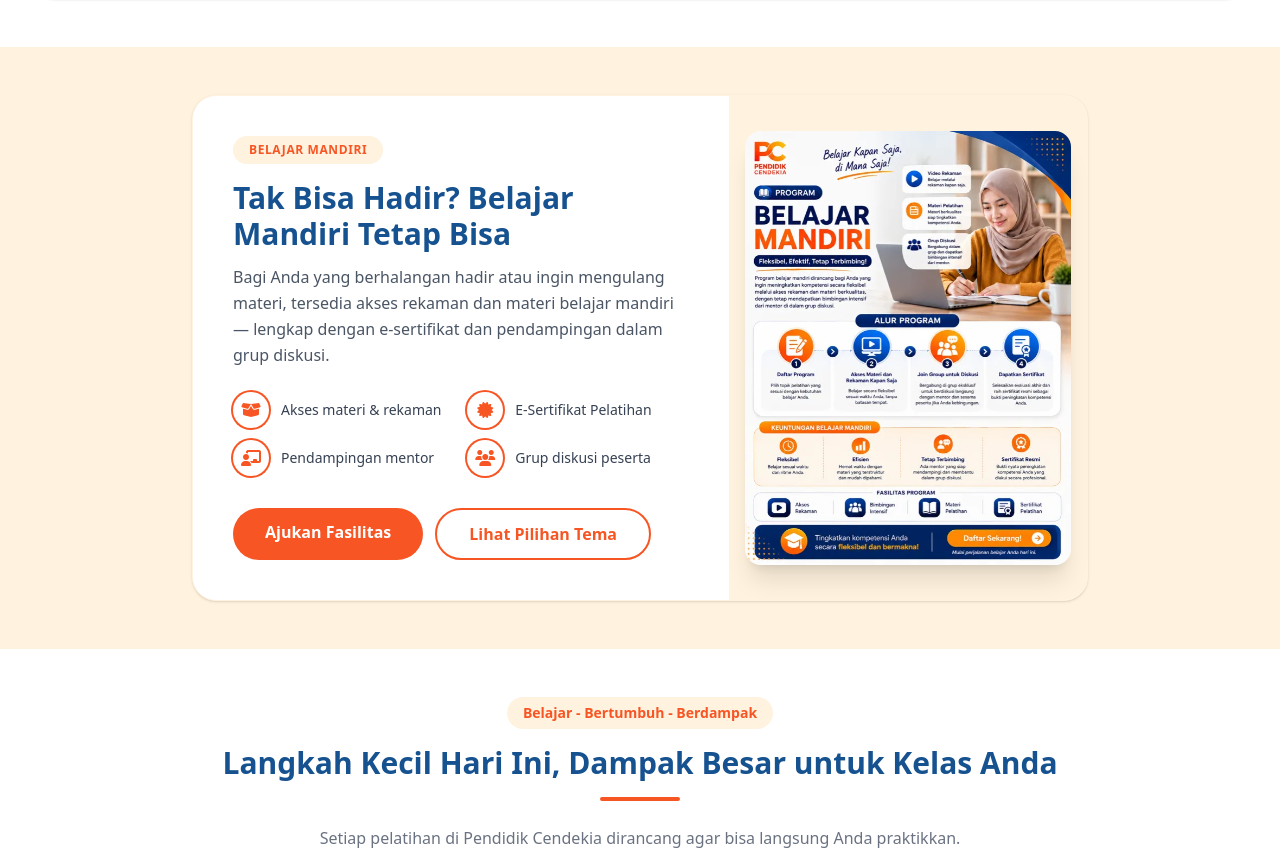
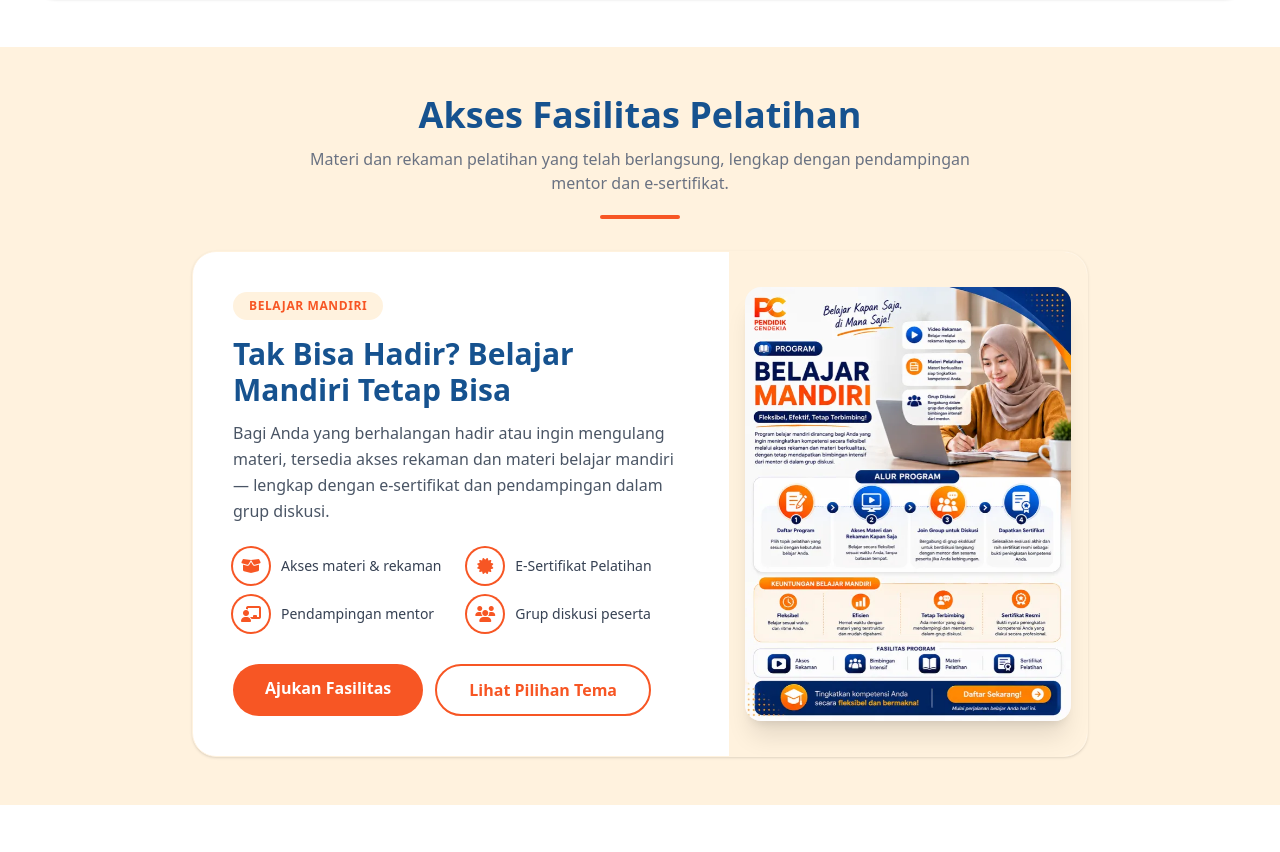
Before and after one commit to pendidikcendekia/web-pendidik-cendekia, a Next.js app: page /program/pelatihan-terbaru in a window 1280 px wide. Shown: the part 3485-4337 px from the top of the page. Built offline with nearby package versions, Linux system fonts and the light colour scheme.

Commit message:
Tambah judul Akses Fasilitas Pelatihan di section Penawaran Belajar Mandiri
Mengikuti pola section lain di halaman ini (Formulir dan Detail Kegiatan,
Pelatihan Lainnya): judul, deskripsi singkat, lalu garis oranye.
Hierarki heading dirapikan: judul section jadi h2, judul kartu jadi h3.

```diff
--- a/src/app/program/pelatihan-terbaru/page.tsx
+++ b/src/app/program/pelatihan-terbaru/page.tsx
@@ -547,15 +547,25 @@
       {/* ===== PENAWARAN MANDIRI BELAJAR ===== */}
       <section id="penawaran-mandiri-belajar" className="py-6 md:py-12 bg-krem">
         <div className="max-w-7xl mx-auto px-4 sm:px-6 lg:px-8">
+          <div className="text-center mb-8">
+            <h2 className="text-3xl md:text-4xl font-bold text-biru">
+              Akses Fasilitas Pelatihan
+            </h2>
+            <p className="text-gray-500 mt-3 max-w-2xl mx-auto">
+              Materi dan rekaman pelatihan yang telah berlangsung, lengkap dengan
+              pendampingan mentor dan e-sertifikat.
+            </p>
+            <div className="w-20 h-1 bg-buah mx-auto rounded-full mt-5"></div>
+          </div>
           <div className="bg-white rounded-3xl border border-krem shadow-sm overflow-hidden max-w-4xl mx-auto">
             <div className="grid md:grid-cols-5">
               <div className="md:col-span-3 p-6 md:p-10 flex flex-col justify-center">
                 <span className="inline-block bg-krem text-buah text-xs font-bold tracking-wider px-4 py-1.5 rounded-full mb-4 self-start">
                   BELAJAR MANDIRI
                 </span>
-                <h2 className="text-2xl md:text-3xl font-bold text-biru mb-3">
+                <h3 className="text-2xl md:text-3xl font-bold text-biru mb-3">
                   Tak Bisa Hadir? Belajar Mandiri Tetap Bisa
-                </h2>
+                </h3>
                 <p className="text-gray-600 leading-relaxed mb-6">
                   Bagi Anda yang berhalangan hadir atau ingin mengulang materi,
                   tersedia akses rekaman dan materi belajar mandiri — lengkap
```
